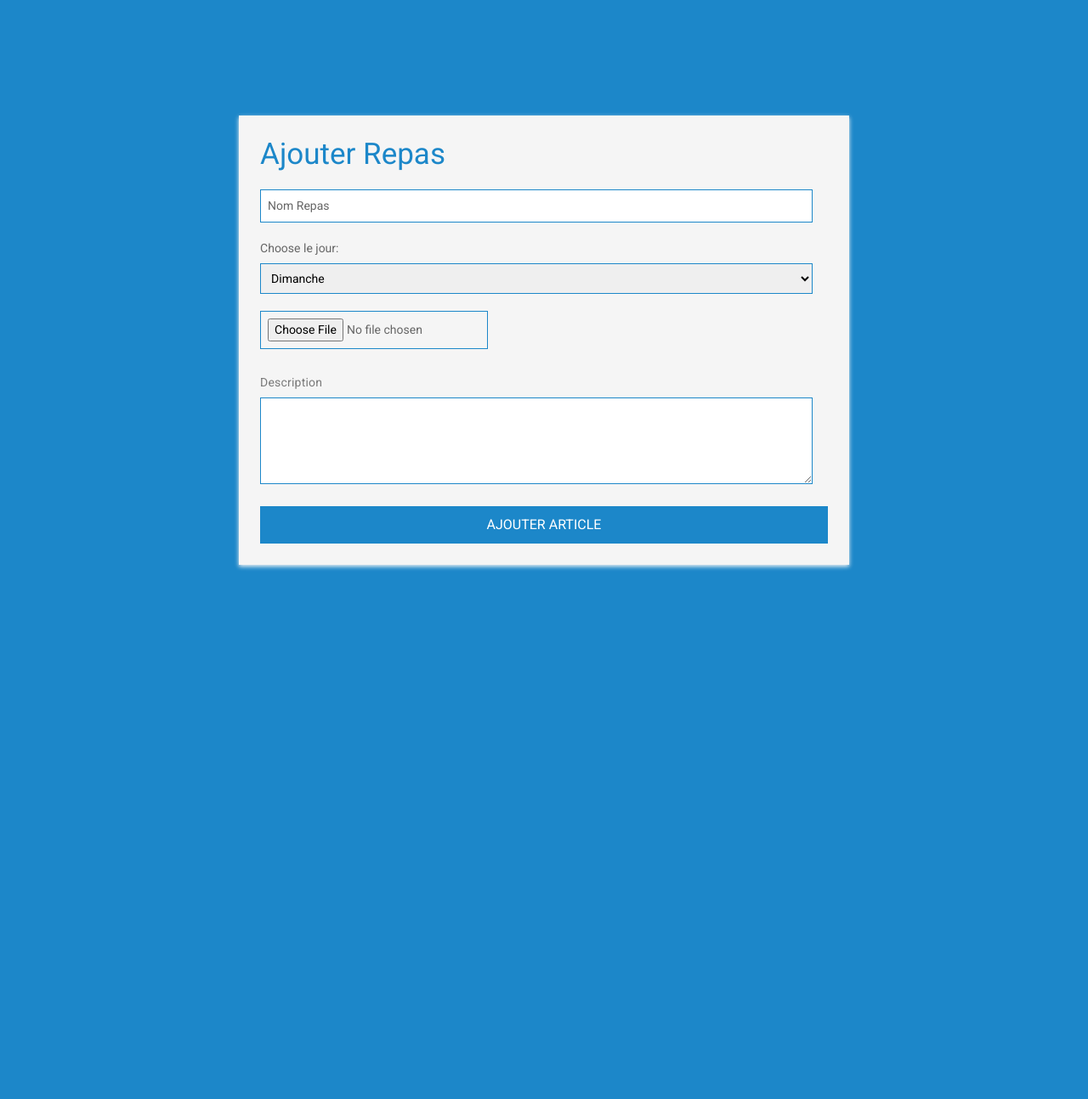
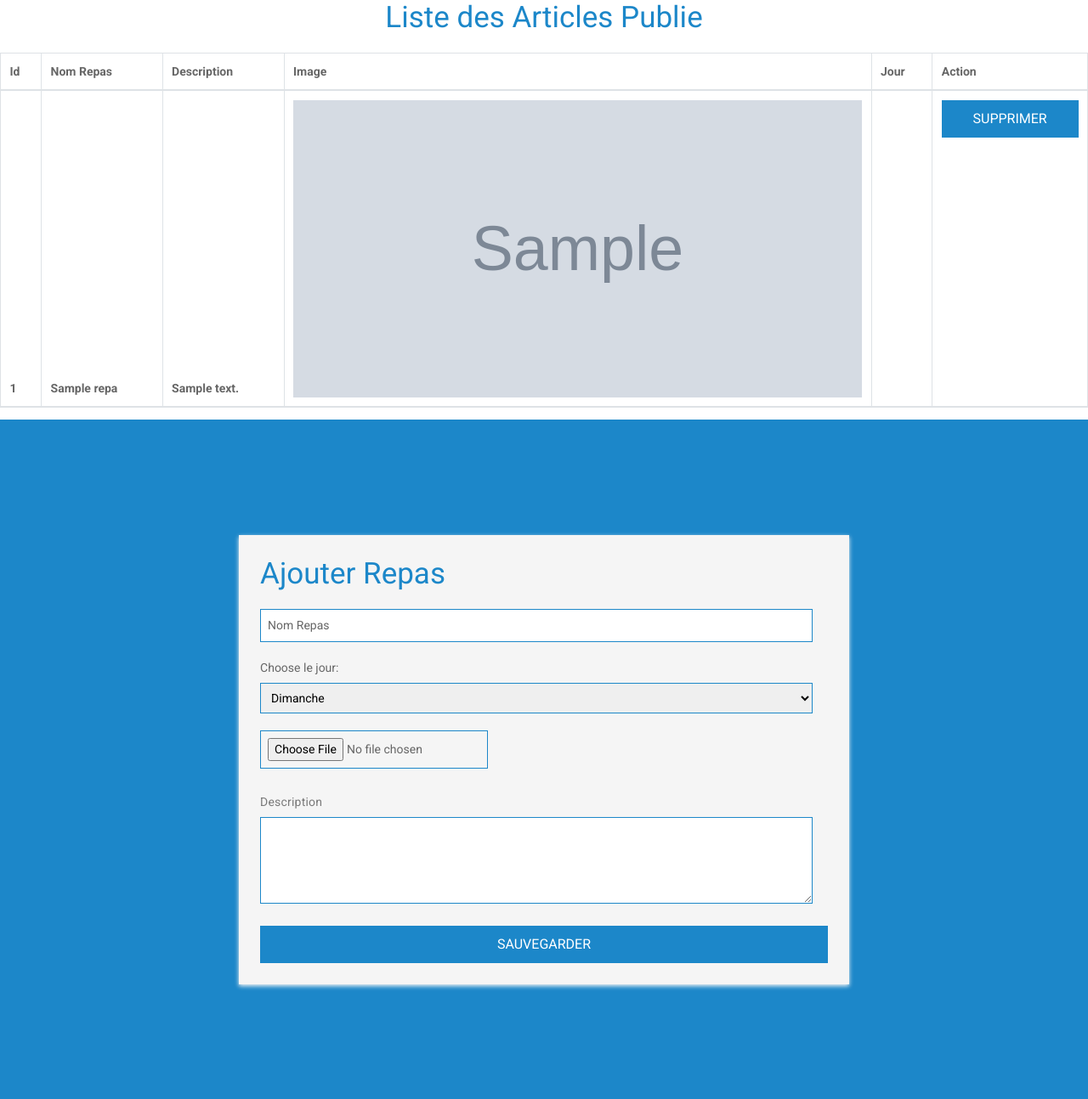
Before and after one commit to NohaNekamiche/E-school_Plateforme, a PHP site: page /pages/RestaurationVue.php in a window 1280 px wide. Shown: the whole page at 85% size. Before the commit the page ends 671 px from the top, so only its background shows below. Run offline with PHP 8.4, Linux system fonts and the light colour scheme; tables that the repository leaves empty hold one stand-in row (values such as "Sample post"); grey boxes marked "Sample" are stand-in pictures; data that the repository does not hold is empty; some libraries are stand-ins or nearby versions.

Commit message:
afficher repas

```diff
--- a/Controler/RepasCtrl.php
+++ b/Controler/RepasCtrl.php
@@ -26,6 +26,9 @@ class RepasCtrl{
                 repas::ajouterRepas($nom,$path_file_ext,$description,$jour);
         }
     }
+    public function getAllRepas(){
+        return repas::getAllRepas();
+    }
 
 }
 
--- a/Model/repas.php
+++ b/Model/repas.php
@@ -19,6 +19,12 @@ class repas{
 
     }
 
+    public static function getAllRepas(){
+        model::connexion();
+        $request="SELECT * FROM repas";
+        return model::request($request);
+    }
+
 
 }
 ?>
--- a/Vue/repasVue.php
+++ b/Vue/repasVue.php
@@ -33,7 +33,7 @@ class repasVue{
           <div>
             <textarea rows="4" name="description"></textarea>
           </div>
-          <button type="submit"  name="Ajouter">Ajouter Article</button>
+          <button type="submit"  name="Ajouter">Sauvegarder</button>
         </form>
 
       </div>';
--- a/pages/RestaurationVue.php
+++ b/pages/RestaurationVue.php
@@ -17,6 +17,41 @@
   </head>
   <body>
 
+  <div class="table-responsive-md">
+    <h1 class="text-center"> Liste des Articles Publie</h1>
+      <table  class="table  table-striped table-bordered .table-responsive">
+
+      <thead>
+      <th>Id</th>
+      <th>Nom Repas</th>
+      <th>Description </th>
+      <th>Image</th>
+      <th>Jour</th>
+      <th >Action </th>
+      <?php
+          require_once "../Controler/repasCtrl.php";
+          $ctrl=new repasCtrl();
+          $result=$ctrl->getAllRepas();
+          foreach($result as $row){
+         //   $user=$ctrl->getInfoAccount($row['id']);
+      ?>
+            <tr>
+            <th scope="row"> <?php  echo $row['idRepas'];?></th>
+            <th > <?php  echo $row['nom'];?></th>
+            <th > <?php  echo $row['description'];?></th>
+            <td> <img  src=" <?= $row['imgUrl'];?>" width="50px" height="350px"></td>
+            <th > <?php  echo $row['jour'];?></th>
+            <td>
+            <a href="RestaurationVue.php?delete=<?php echo $row['idRepas']?>"
+              ><button class="btn-block">Supprimer</button></a>
+            </td>
+            </td>
+            </tr>
+      <?php }?>
+     </thead>
+
+    </table>
+</div>
           <?php
           require_once '../Controler/RepasCtrl.php';
           require_once '../Vue/repasVue.php';
```
